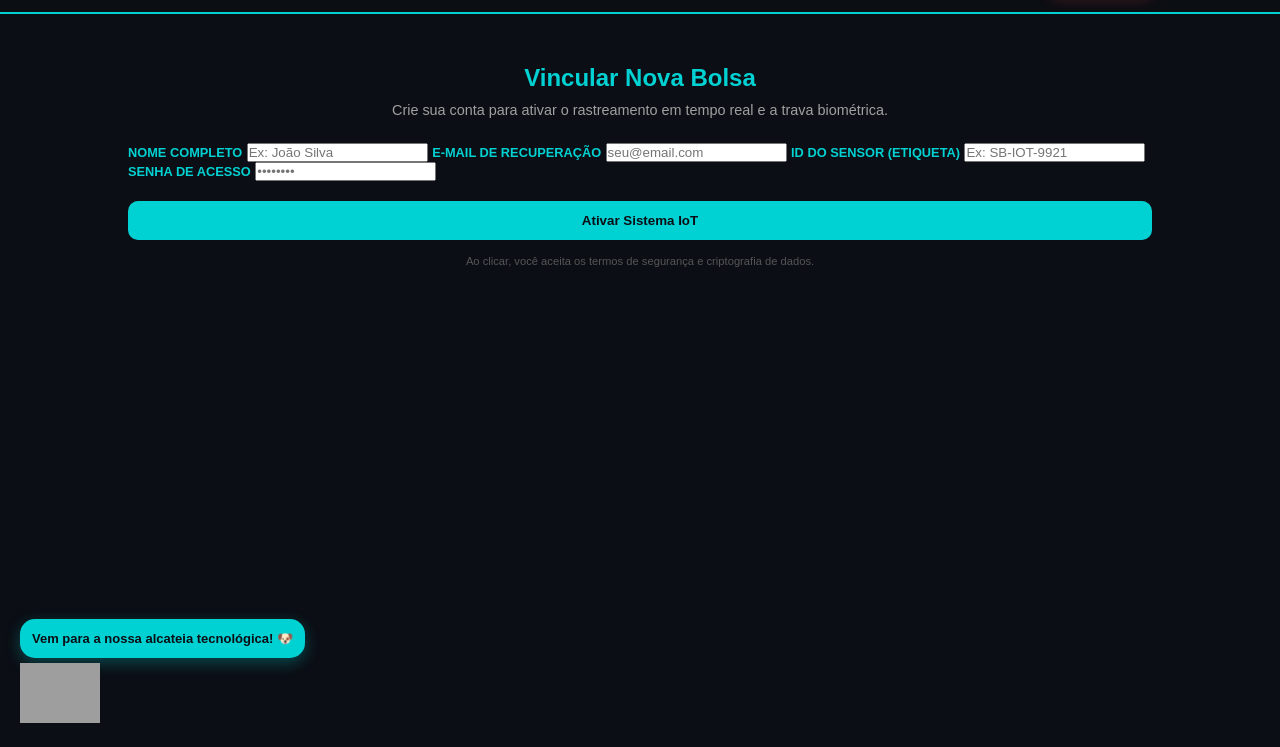
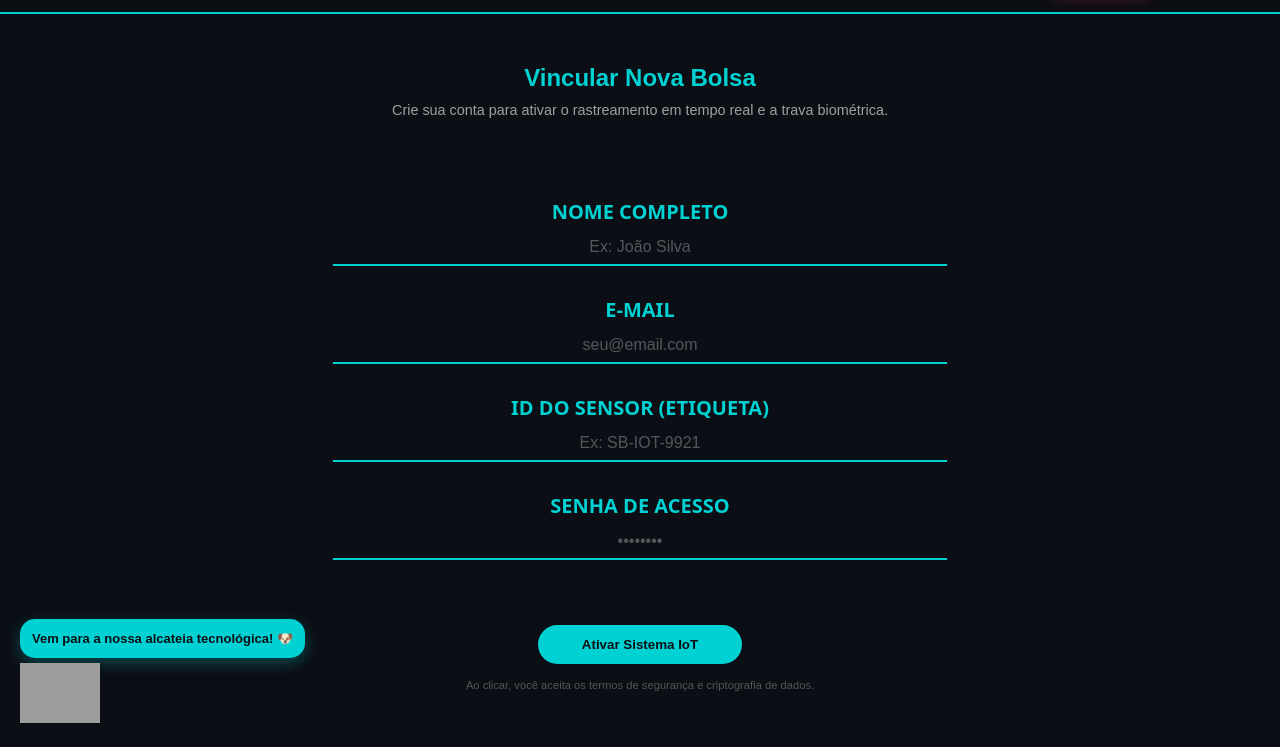
Before and after one commit to ighorieckes-alt/Safetrack-, a plain HTML site: page cadastro.html in a window 1280 px wide. Shown: the part 53-800 px from the top of the page. Drawn offline with Linux system fonts and the light colour scheme; grey boxes are pictures that could not be loaded; a script that the page names is missing.

Commit message:
wesley: fiz modificações no <form> e na parte de cadastro de dados do cliente com a bolsa se me permitir também adiconei no css algumas mudanças nas linha e aparencia para ficar com bordas fantamas que fica bem interessante e um padrão mais moderno

```diff
--- a/cadastro.html
+++ b/cadastro.html
@@ -25,22 +25,29 @@
                 <h2 style="color: #00d2d3; margin-bottom: 10px;">Vincular Nova Bolsa</h2>
                 <p style="margin-bottom: 25px; color: #a0a0a0; font-size: 0.9rem;">Crie sua conta para ativar o rastreamento em tempo real e a trava biométrica.</p>
 
-                <div style="text-align: left;">
-                    <label style="font-size: 0.8rem; color: #00d2d3; font-weight: bold;">NOME COMPLETO</label>
-                    <input type="text" id="nome-user" placeholder="Ex: João Silva">
+<!-- Wesley: adiconei o form e o pre -->
+                <div class="pre-cadastro">
+                    <form>
+                            <div class="dadoscadastro">
 
-                    <label style="font-size: 0.8rem; color: #00d2d3; font-weight: bold;">E-MAIL DE RECUPERAÇÃO</label>
-                    <input type="email" id="email-user" placeholder="seu@email.com">
+                                <label class="dadosletras">NOME COMPLETO</label>
+                                <input class="centralizar" type="text" id="nome-user" placeholder="Ex: João Silva">
 
-                    <label style="font-size: 0.8rem; color: #00d2d3; font-weight: bold;">ID DO SENSOR (ETIQUETA)</label>
-                    <input type="text" id="id-sensor" placeholder="Ex: SB-IOT-9921">
+                                <label class="dadosletras">E-MAIL</label>
+                                <input class="centralizar" type="email" id="email-user" placeholder="seu@email.com">
 
-                    <label style="font-size: 0.8rem; color: #00d2d3; font-weight: bold;">SENHA DE ACESSO</label>
-                    <input type="password" id="senha-user" placeholder="••••••••">
-                </div>
+                                <label class="dadosletras">ID DO SENSOR (ETIQUETA)</label>
+                                <input class="centralizar" type="text" id="id-sensor" placeholder="Ex: SB-IOT-9921">
+
+                                <label class="dadosletras">SENHA DE ACESSO</label>
+                                <input class="centralizar" type="password" id="senha-user" placeholder="••••••••">
+                        </div>
+
+                </form>
+<!-- mudança final -->
 
                 <!-- Chamando a função realizarCadastro do seu script.js -->
-                <button class="btn-acao" style="margin-top: 20px;" onclick="realizarCadastro()">Ativar Sistema IoT</button>
+                <button class="btn-acao" onclick="realizarCadastro()">Ativar Sistema IoT</button>
 
                 <p style="margin-top: 15px; font-size: 0.7rem; color: #555;">Ao clicar, você aceita os termos de segurança e criptografia de dados.</p>
             </div>
--- a/style.css
+++ b/style.css
@@ -11,6 +11,60 @@ body {
     color: #e0e0e0;
     overflow-x: hidden;
 }
+/* Wesley: esteve aqui tambem */
+
+.pre-cadastro {
+    margin-top: 80px;
+}
+
+.centralizar {
+    text-align: center;
+
+}
+
+.dadosletras {
+    font-size: 20px;
+    font-family:system-ui, -apple-system, BlinkMacSystemFont, 'Segoe UI', Roboto, Oxygen, Ubuntu, Cantarell, 'Open Sans', 'Helvetica Neue', sans-serif;
+    color: #00d2d3;
+    font-weight: bold;
+    margin-bottom: 5px;
+    display: block;
+}
+
+.dadoscadastro {
+  width: 60%;
+  margin: 0 auto;
+}
+
+.dadoscadastro input {
+  width: 100%;
+  padding: 8px 0;
+  margin-bottom: 30px;
+
+  border: none;
+  border-bottom: 2px solid #00d2d3;
+
+  background: transparent;
+  outline: none;
+
+  font-size: 1rem;
+
+  box-shadow: none;
+}
+
+.dadoscadastro input:focus {
+  border-bottom: 2px solid #00d2d3;
+  box-shadow: none;
+}
+
+.dadoscadastro input:hover {
+  box-shadow: none;
+}
+
+.dadoscadastro input::placeholder {
+  color: rgba(255, 255, 255, 0.3);
+}
+/* conclui nessa parte aqui dentro de form*/
 
 header {
     display: flex;
@@ -68,8 +122,9 @@ header {
 
 .btn-acao {
     background: #00d2d3; color: #0b0e14; border: none;
-    padding: 12px; width: 100%; border-radius: 10px;
-    font-weight: 700; cursor: pointer;
+    padding: 12px; width: 20%; border-radius: 100px;
+    font-weight: 800; cursor: pointer;
+    margin-top: 35px;
 }
 
 #dog-container { position: fixed; bottom: 20px; left: 20px; z-index: 1000; }
```
Also changed, not shown: principalmenu.css (added), quarto.css (added), secundario.css (added).
